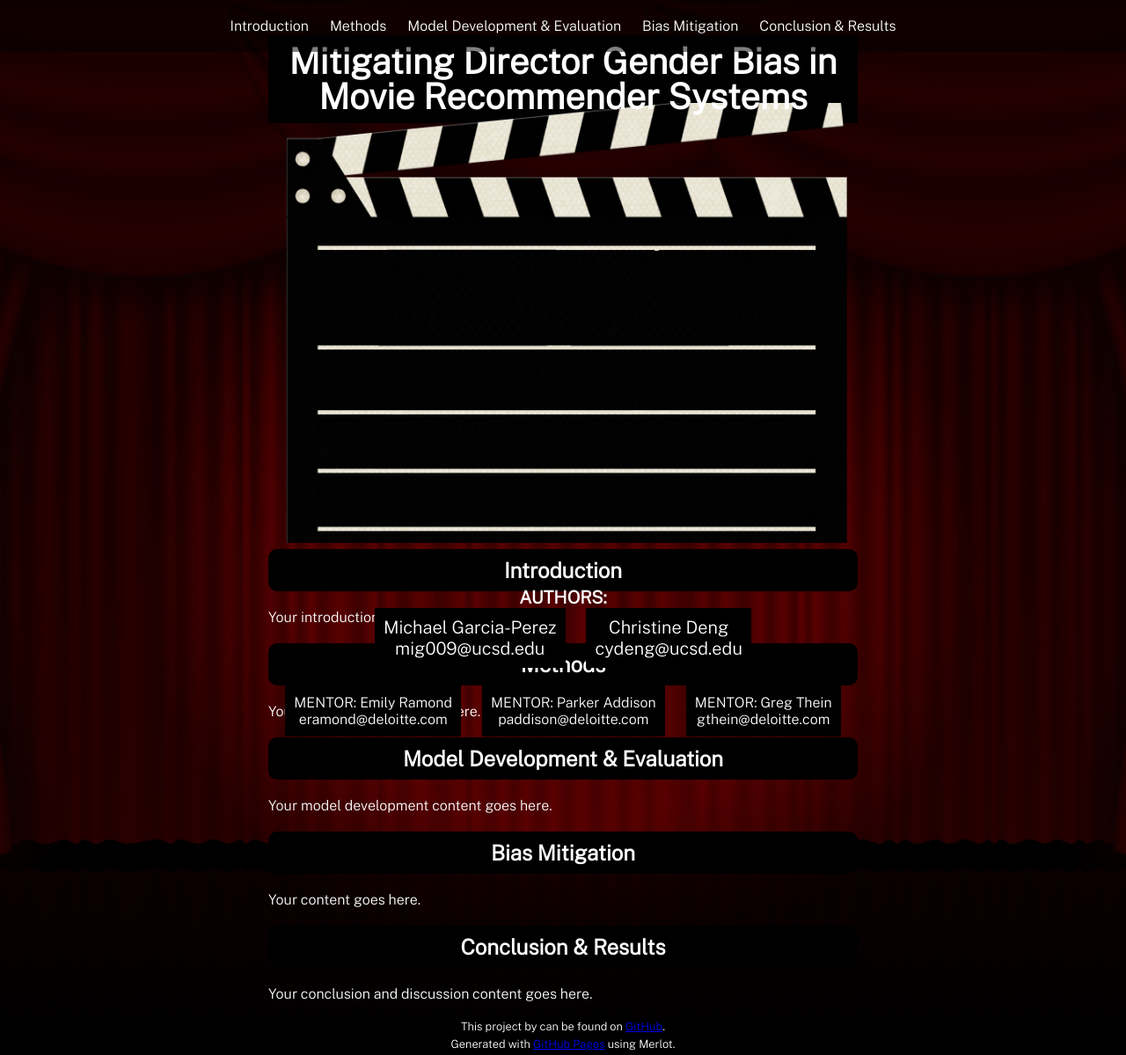
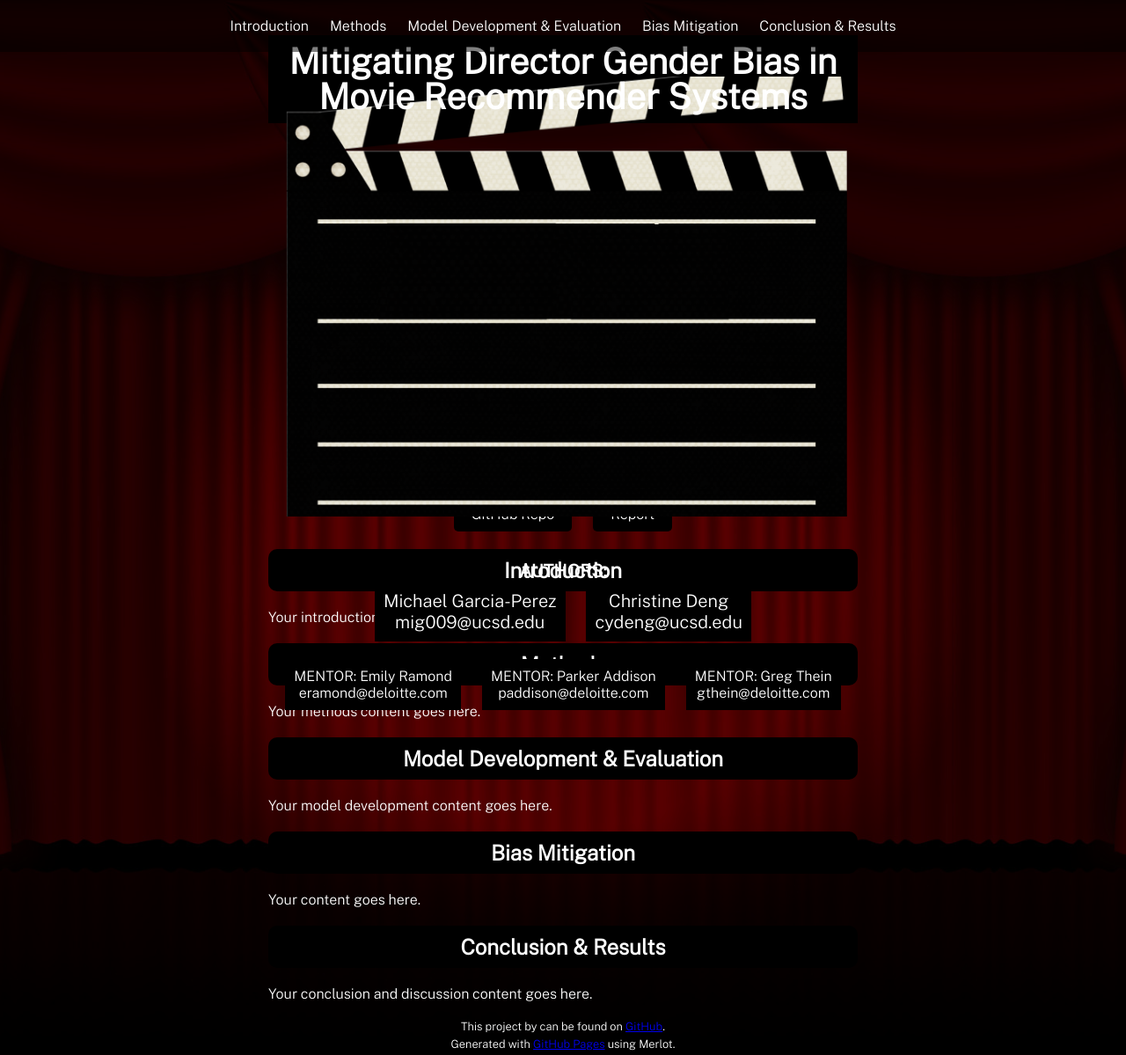
Before and after one commit to michael-garciaperez/DSC180A-Methodology-5, a Jekyll site: the page built from index.md, in a window 1280 px wide and 1199 px high. Shown: the whole window at 88% size. Built offline with Jekyll 4.4.1, drawn with Linux system fonts in a browser that asks for light colours.

Commit message:
Update style.scss

```diff
--- a/assets/css/style.scss
+++ b/assets/css/style.scss
@@ -46,7 +46,7 @@
   width: 100%;
   max-width: 670px;
   height: 500px;
-  margin-top: -50px; /* Adjusted margin-top for the clapboard image */
+  margin-top: -80px; /* Adjusted margin-top for the clapboard image */
 }
 
 .author-mentor-container {
```
